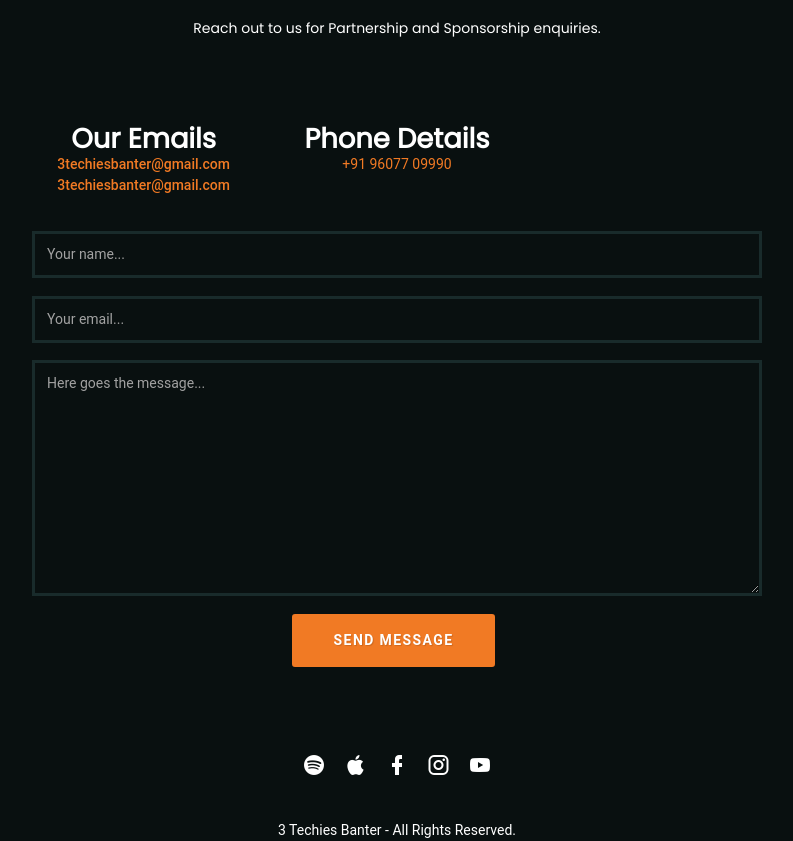
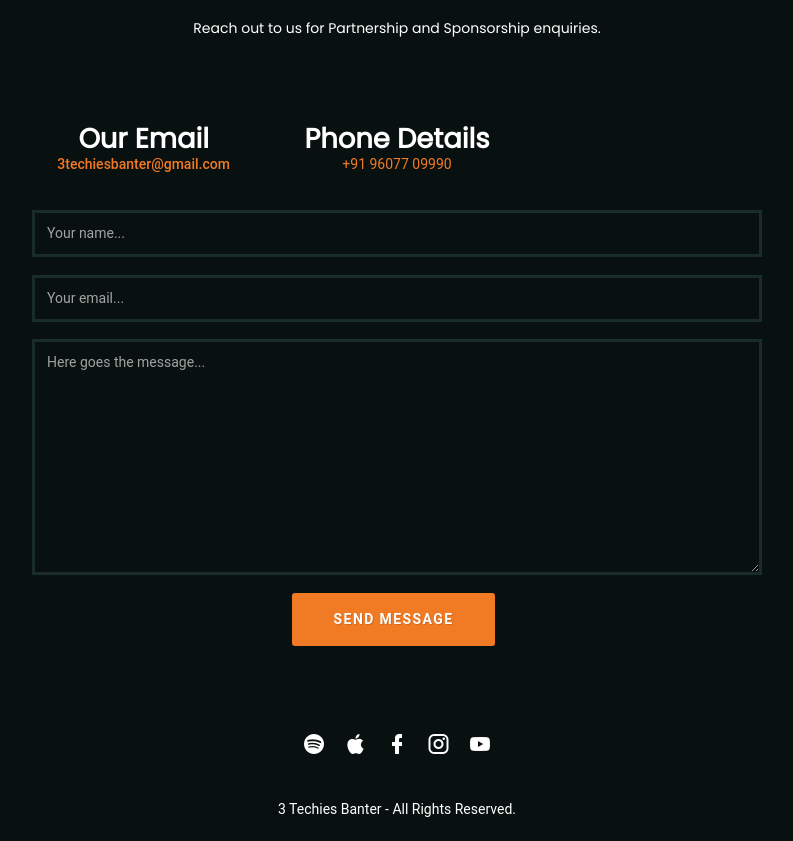
Before and after one commit to unbloxtech/3techiesbanter, a plain HTML site: page index.html in a window 1280 px wide. Shown: the part 8421-9262 px from the top of the page, without its empty margins (243-1036 px from the left). After the commit the page ends 9241 px from the top, so only its background shows below. Drawn offline with Linux system fonts and the light colour scheme; no server answers.

Commit message:
Update index.html
Removed duplicate mention of the contact email "3techiesbanter@gmail.com".

```diff
--- a/index.html
+++ b/index.html
@@ -591,8 +591,8 @@
 											<p class="text-center text-uppercase text-fade-out double-margin-bottom">52 Crash Port<br>New Orleans, CA</p>
 										</div> -->
 										<div class="col-12 col-md-4">
-											<h3 class="text-center no-margin-bottom">Our Emails</h3>
-											<p class="text-center double-margin-bottom"><a href="mailto:3techiesbanter@gmail.com" style="color:#f17a24">3techiesbanter@gmail.com</a><br><a href="mailto:3techiesbanter@gmail.com" style="color:#f17a24">3techiesbanter@gmail.com</a></p>
+											<h3 class="text-center no-margin-bottom">Our Email</h3>
+											<p class="text-center double-margin-bottom"><a href="mailto:3techiesbanter@gmail.com" style="color:#f17a24">3techiesbanter@gmail.com</a></p>
 										</div>
 										<div class="col-12 col-md-4">
 											<h3 class="text-center no-margin-bottom">Phone Details</h3>
```
